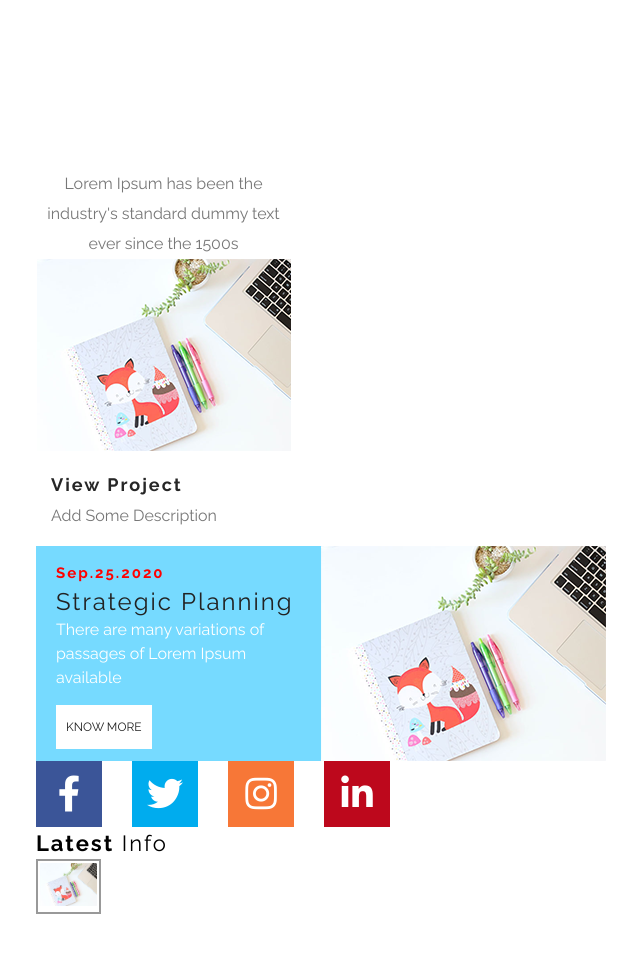
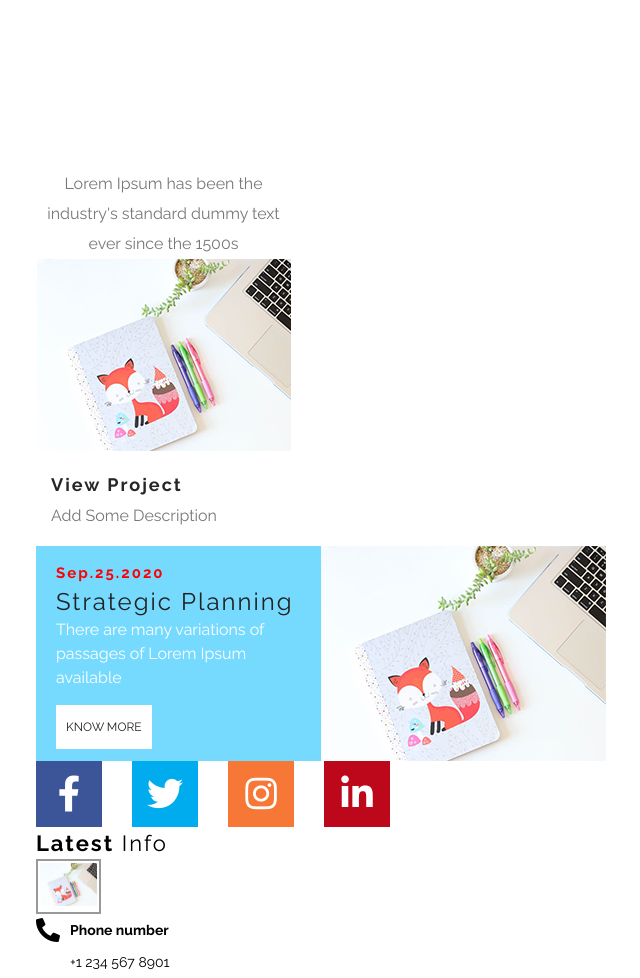
Before and after one commit to huynguyen77/Webpage1, a plain HTML site: page components.html in a window 1280 px wide. Shown: the part 215-1193 px from the top of the page, without its empty margins (34-674 px from the left). Before the commit the page ends 1129 px from the top, so only its background shows below. Drawn offline with Linux system fonts and the light colour scheme.

Commit message:
add contact item components

```diff
--- a/components.html
+++ b/components.html
@@ -13,6 +13,7 @@
 	<link rel="stylesheet" type="text/css" href="./footer-brand-icon.css">
 	<link rel="stylesheet" type="text/css" href="./footer-title.css">
 	<link rel="stylesheet" type="text/css" href="./our-work-item.css">
+	<link rel="stylesheet" type="text/css" href="./contact-item.css">
 </head>
 
 <body>
@@ -83,6 +84,17 @@
 			<img src="./images/blog_1.png">
 		</div>
 
+		<!--contact item-->
+		<div class="contact-item">
+			<i class="fas fa-phone-alt"></i>
+			<div class="contact-content">
+				<p>
+					<span>Phone number</span> <br>
+					+1 234 567 8901
+				</p>
+			</div>
+		</div>
+
 	</div>
 </body>
 
--- /dev/null
+++ b/contact-item.css
@@ -0,0 +1,23 @@
+.contact-item{
+	display: flex;
+}
+
+.contact-item i{
+	font-size: 24px;
+	line-height: 32px;
+	/*color: #fff;*/
+}
+
+.contact-content{
+	margin-left: 10px;
+}
+
+.contact-content p{
+	font-size: 14px;
+	line-height: 32px;
+	/*color: #fff;*/
+}
+
+.contact-content span{
+	font-weight: bold;
+}
```
